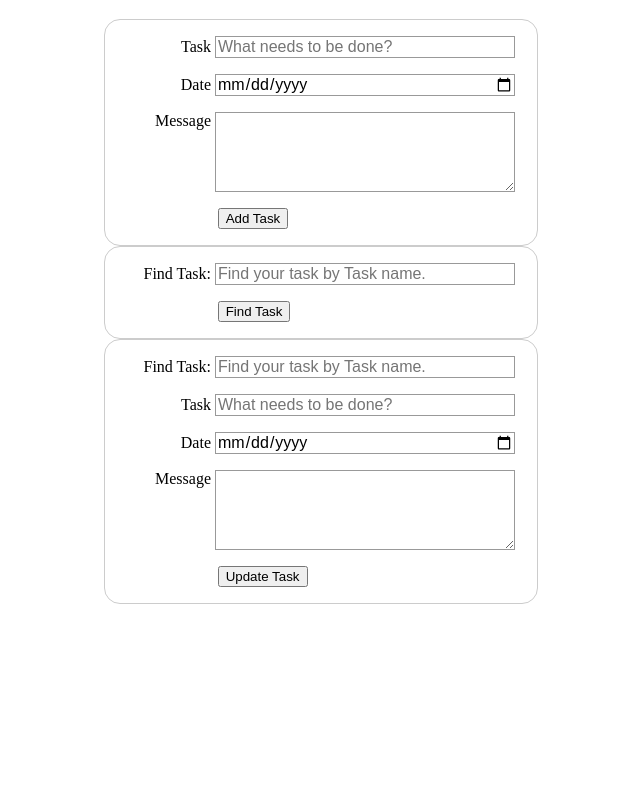
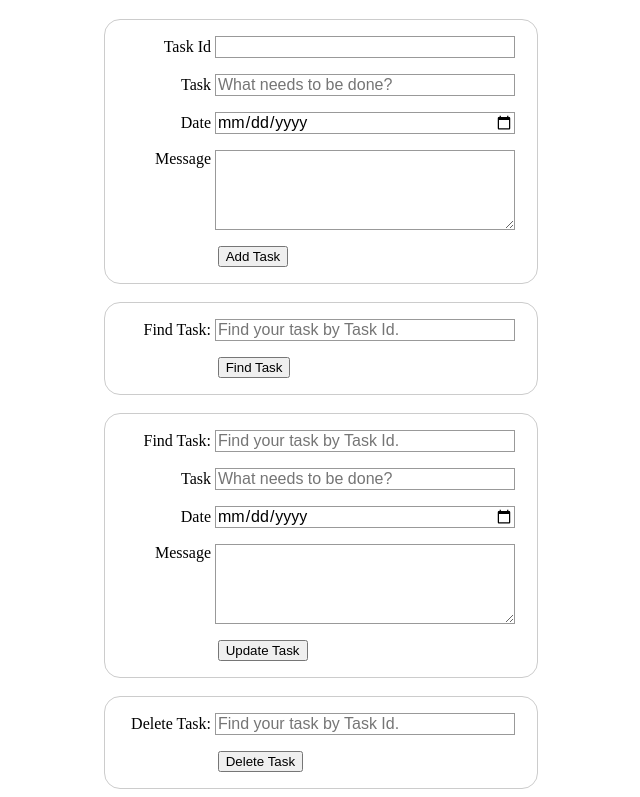
Before and after one commit to AkshayIyer12/todoApp, a website: page index.html in a window 1280 px wide. Shown: the part 61-858 px from the top of the page, without its empty margins (319-959 px from the left). Before the commit the page ends 800 px from the top, so only its background shows below. Drawn offline with Linux system fonts and the light colour scheme.

Commit message:
Add input Task ID in every operation

```diff
--- a/index.html
+++ b/index.html
@@ -10,6 +10,10 @@
 <body onload="onload();">
     <h1>Todo App</h1>
 <div id="form">
+    <div>
+        <label for="taskId">Task Id</label>
+        <input type="number" id="tid" required>
+    </div>
     <div>
         <label for="tname">Task</label>
         <input type="text" id="tname" placeholder="What needs to be done?" required>
@@ -26,19 +30,21 @@
   		<button type="submit" id="button" onclick="createTask()">Add Task</button>
 	</div>
 </div>
+<br>
 <div id="form" class="find">
     <div>
-        <label for="tname">Find Task: </label>
-        <input type="text" id="ftname" placeholder="Find your task by Task name.">
+        <label for="taskId">Find Task: </label>
+        <input type="number" id="ftid" placeholder="Find your task by Task Id.">
     </div>
     <div class="button">
         <button type="submit" id="button" onclick="findTask()">Find Task</button>
     </div>
 </div>
+<br>
 <div id="form" class="update">
     <div>
-        <label for="tname">Find Task: </label>
-        <input type="text" id="uftname" placeholder="Find your task by Task name.">
+        <label for="taskId">Find Task: </label>
+        <input type="number" id="utid" placeholder="Find your task by Task Id.">
     </div>
     <div>
         <label for="tname">Task</label>
@@ -56,6 +62,16 @@
         <button type="submit" id="button" onclick="updateTask()">Update Task</button>
     </div>
 </div>
+<br>
+<div id="form" class="delete">
+    <div>
+        <label for="taskId">Delete Task: </label>
+        <input type="number" id="dtid" placeholder="Find your task by Task Id.">
+    </div>
+    <div class="button">
+        <button type="submit" id="button" onclick="deleteTask()">Delete Task</button>
+    </div>
+</div>
 <script type="text/javascript" src="js/todo.js"></script>
 </body>
 </html>
```
